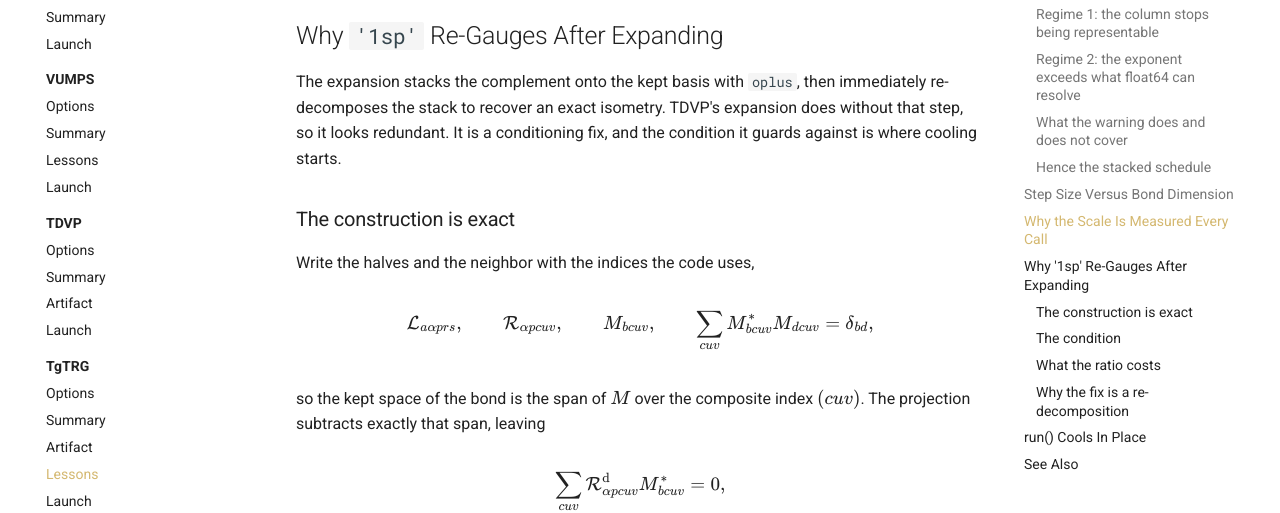
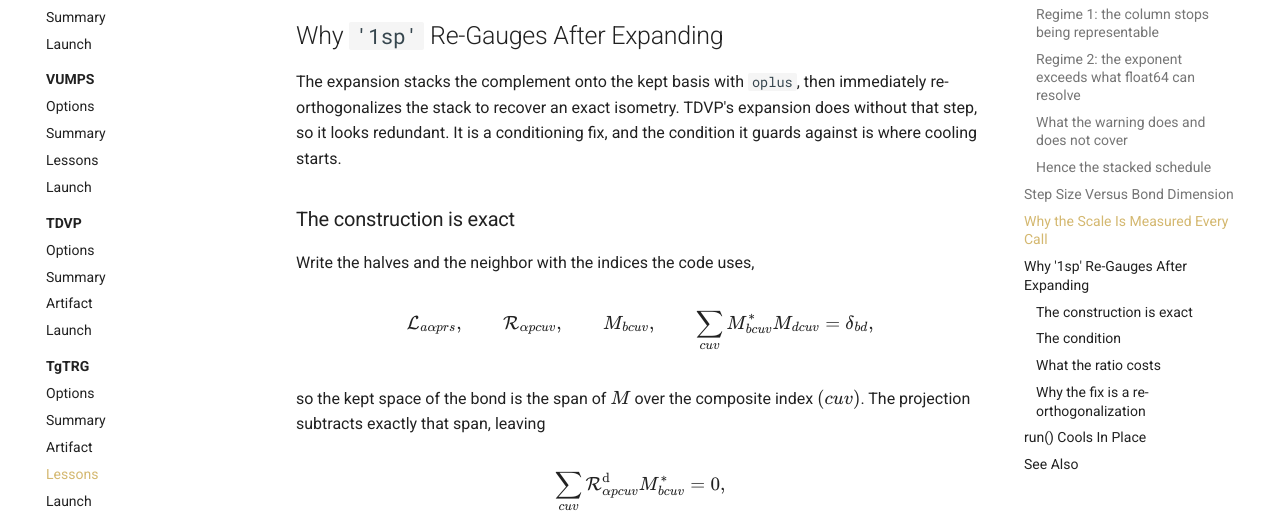
Before and after one commit to Ideogenesis-AI/Alice, an MkDocs documentation site: the page built from docs/algorithms/tgtrg/lessons.md, in a window 1280 px wide and 900 px high, scrolled down 4528 px. Shown: the part 188-701 px from the top of the window. Built offline with MkDocs 1.6.1 and Material for MkDocs 9.7.7, drawn with Linux system fonts in a browser that asks for light colours; comment, search, counter and statistics services are not loaded; some of the changed text lies outside the part shown.

Commit message:
Name the step that restores the isometry a re-orthogonalization
The '1sp' expansion recovers an exact isometry by decomposing the stacked
neighbor again, and the prose called that a re-decomposition, a name that
says which operation runs and not what it is for. Settled on
re-orthogonalization throughout the TgTRG complement, its tests, and the
lessons page, matching the vocabulary the Krylov routines already use for
the same remedy.

```diff
--- a/docs/algorithms/tgtrg/lessons.md
+++ b/docs/algorithms/tgtrg/lessons.md
@@ -201,7 +201,7 @@ splits.
 ## Why `'1sp'` Re-Gauges After Expanding
 
 The expansion stacks the complement onto the kept basis with `oplus`, then
-immediately re-decomposes the stack to recover an exact isometry. TDVP's
+immediately re-orthogonalizes the stack to recover an exact isometry. TDVP's
 expansion does without that step, so it looks redundant. It is a conditioning
 fix, and the condition it guards against is where cooling starts.
 
@@ -286,7 +286,7 @@ interior bond of an `L = 6` chain at rank 6:
 The second column sets the third and the third is what moves \(\rho\). The
 last two rows are the same code on a generic \(\rho\), with nothing to fix.
 
-### Why the fix is a re-decomposition
+### Why the fix is a re-orthogonalization
 
 A more careful projection cannot help, the projection's own residual being
 amplified identically: contracted against \(\mathcal{L}^{\mathrm{d}}\), the
```
Also changed, not shown: 2 other files.
